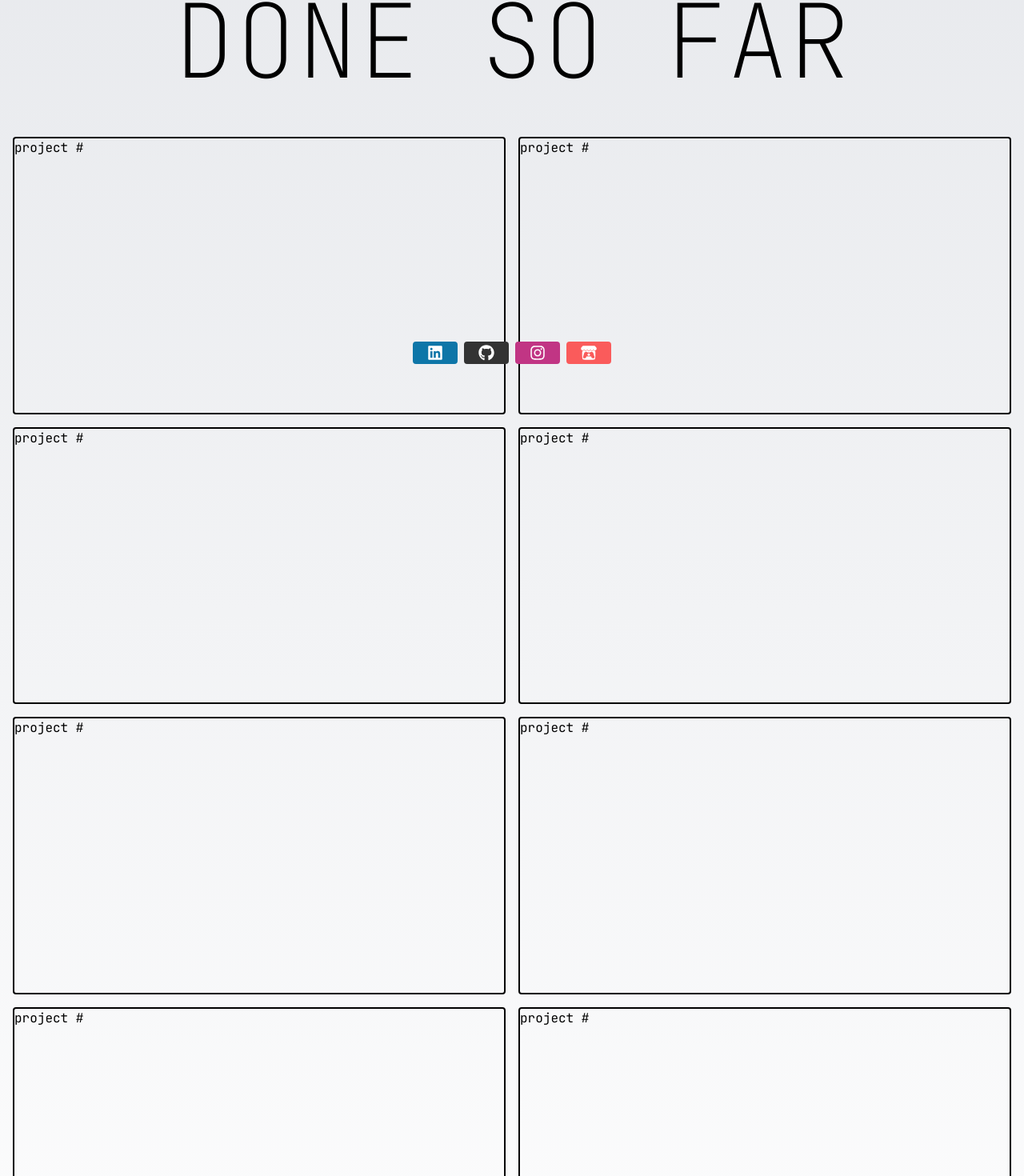
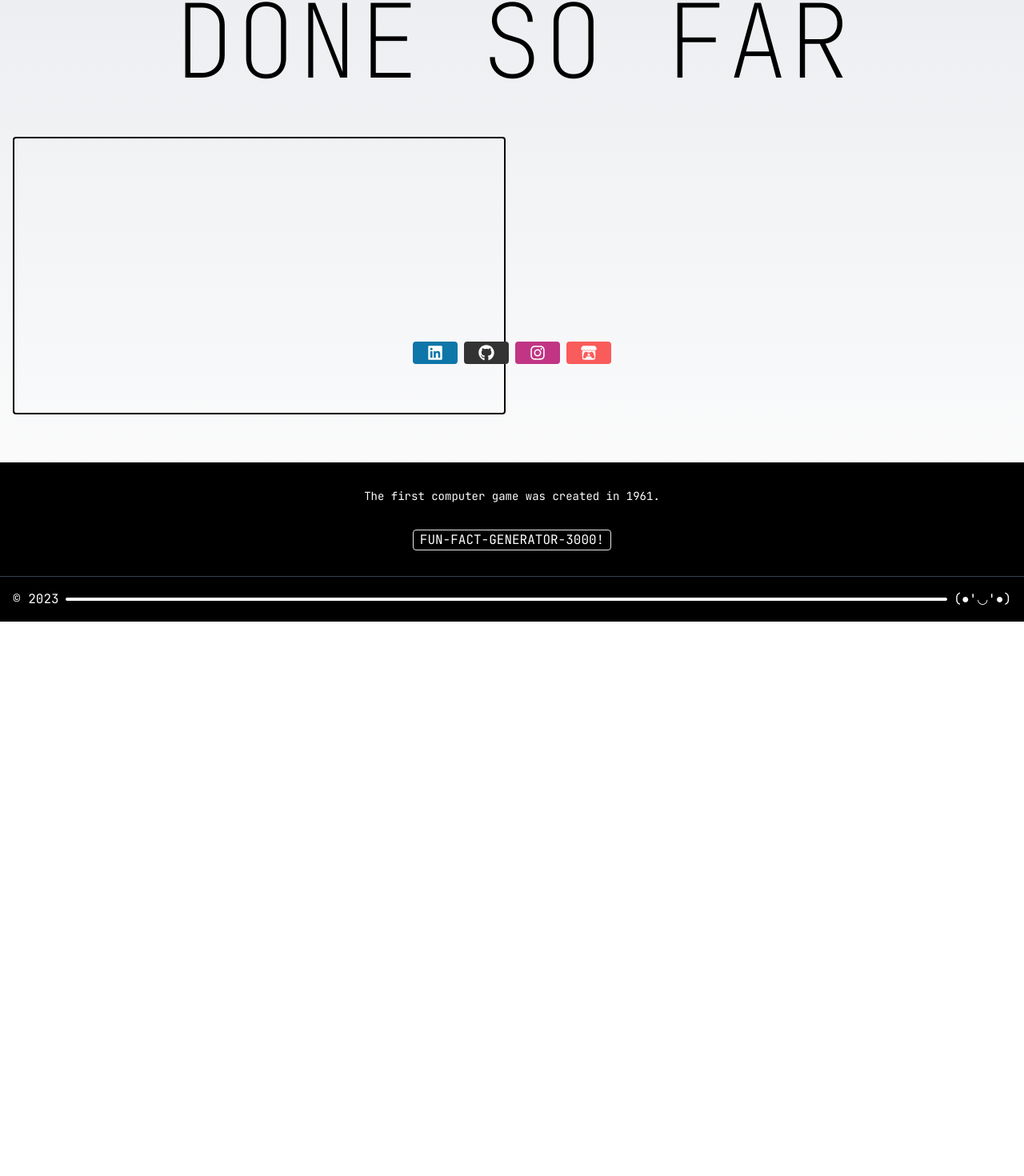
Before and after one commit to andre-koga/portfolio-website, a Next.js app: page / in a window 1280 px wide. Shown: the part 337-1807 px from the top of the page at 80% size. After the commit the page ends 1114 px from the top, so only its background shows below. Built offline with nearby package versions, Linux system fonts and the light colour scheme.

Commit message:
no more empty projects

```diff
--- a/app/page.tsx
+++ b/app/page.tsx
@@ -6,13 +6,6 @@
     <main>
       <nav className="m-2 mt-4 grid gap-4 md:m-4 md:mt-8 md:grid-cols-2">
         <NavProject></NavProject>
-        <NavProject></NavProject>
-        <NavProject></NavProject>
-        <NavProject></NavProject>
-        <NavProject></NavProject>
-        <NavProject></NavProject>
-        <NavProject></NavProject>
-        <NavProject></NavProject>
       </nav>
     </main>
   );
--- a/components/NavProject.tsx
+++ b/components/NavProject.tsx
@@ -3,9 +3,7 @@
 export default function NavProject() {
   return (
     <Link href="">
-      <div className="aspect-video rounded border-2 border-black transition-colors hover:bg-black hover:text-white">
-        project #
-      </div>
+      <div className="aspect-video rounded border-2 border-black transition-colors hover:bg-black hover:text-white"></div>
     </Link>
   );
 }
```
